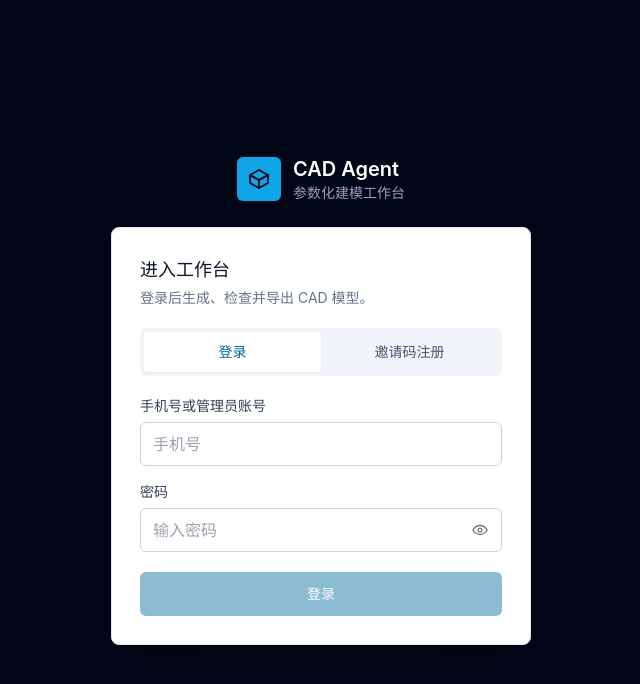
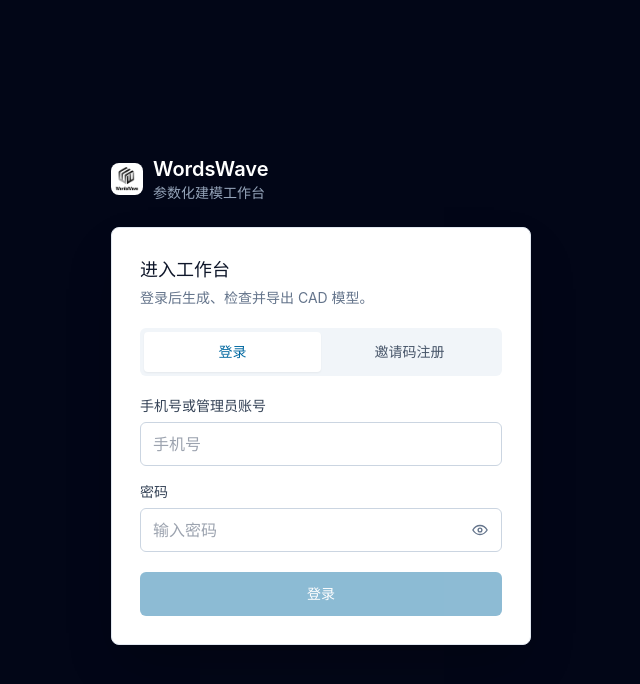
Before and after one commit to OwenYWT/CAD-Agent, a React (Vite) app in the folder frontend/: page / in a window 1280 px wide. Shown: the top 684 px of the page, without its empty margins (319-959 px from the left). Built offline with nearby package versions, Linux system fonts and the light colour scheme; no server answers.

Commit message:
feat: apply WordsWave branding

```diff
--- a/frontend/index.html
+++ b/frontend/index.html
@@ -4,8 +4,9 @@
     <meta charset="UTF-8" />
     <meta name="viewport" content="width=device-width, initial-scale=1.0" />
     <meta name="theme-color" content="#020617" />
-    <meta name="description" content="CAD Agent 参数化建模工作台" />
-    <title>CAD Agent | 参数化建模工作台</title>
+    <link rel="icon" type="image/jpeg" href="/src/assets/wordswave-logo.jpg" />
+    <meta name="description" content="WordsWave AI 工程工作台" />
+    <title>WordsWave | AI 工程工作台</title>
   </head>
   <body>
     <div id="root"></div>
--- a/frontend/src/components/LoginPage.tsx
+++ b/frontend/src/components/LoginPage.tsx
@@ -1,6 +1,7 @@
 import { useMemo, useState } from "react";
 import type { AuthSession } from "../auth";
 import { saveAuthSession } from "../auth";
+import { BrandMark } from "./common/BrandMark";
 import { Icon } from "./ui/Icon";
 
 const API_BASE = import.meta.env.VITE_API_BASE || "";
@@ -90,13 +91,14 @@ export function LoginPage({ onLogin }: LoginPageProps) {
   return (
     <main className="flex min-h-[100dvh] items-center justify-center bg-slate-950 p-4 sm:p-6">
       <div className="w-full max-w-[420px]">
-        <div className="mb-6 flex items-center justify-center gap-3 text-white">
-          <span className="flex h-11 w-11 items-center justify-center rounded-md bg-sky-500 text-slate-950"><Icon name="box" size={24} /></span>
-          <div>
-            <h1 className="text-xl font-semibold">CAD Agent</h1>
-            <p className="text-sm text-slate-400">参数化建模工作台</p>
-          </div>
-        </div>
+        <BrandMark
+          className="mb-6 justify-center text-white"
+          description="参数化建模工作台"
+          descriptionClassName="text-sm text-slate-400"
+          nameClassName="text-xl"
+          size="login"
+          tone="inverse"
+        />
 
         <form className="space-y-5 rounded-lg border border-slate-200 bg-white p-5 shadow-2xl sm:p-7" onSubmit={submit}>
           <div>
--- a/frontend/src/components/common/BrandMark.tsx
+++ b/frontend/src/components/common/BrandMark.tsx
@@ -3,6 +3,9 @@ import logoUrl from "../../assets/wordswave-logo.jpg";
 
 interface BrandMarkProps {
   className?: string;
+  description?: string;
+  descriptionClassName?: string;
+  nameClassName?: string;
   showName?: boolean;
   size?: "default" | "login";
   tone?: "default" | "inverse";
@@ -10,6 +13,9 @@ interface BrandMarkProps {
 
 export function BrandMark({
   className = "",
+  description,
+  descriptionClassName = "",
+  nameClassName = "",
   showName = true,
   size = "default",
   tone = "default",
@@ -37,7 +43,12 @@ export function BrandMark({
           src={logoUrl}
         />
       )}
-      {showName ? <span className="font-semibold">WordsWave</span> : null}
+      {showName ? (
+        <span className="min-w-0">
+          <span className={`block font-semibold ${nameClassName}`}>WordsWave</span>
+          {description ? <span className={`block ${descriptionClassName}`}>{description}</span> : null}
+        </span>
+      ) : null}
     </span>
   );
 }
--- a/frontend/src/components/project/ProjectStart.tsx
+++ b/frontend/src/components/project/ProjectStart.tsx
@@ -2,6 +2,7 @@ import { useState } from "react";
 import type { ConnectionState } from "../../hooks/useWebSocket";
 import type { ManufacturingProfile } from "../../types";
 import { MANUFACTURING_PROFILE_PRESETS, getManufacturingProfilePreset } from "../../utils/manufacturingProfiles";
+import { BrandMark } from "../common/BrandMark";
 import { Icon } from "../ui/Icon";
 
 const EXAMPLES = [
@@ -34,7 +35,7 @@ export default function ProjectStart({ connectionState, onStart, onOpenHistory }
   return (
     <div className="flex h-[100dvh] min-w-[320px] flex-col bg-[var(--canvas)] text-[var(--ink)]">
       <header className="flex h-[56px] shrink-0 items-center px-5 sm:px-7">
-        <div className="flex items-center gap-2.5 text-sm font-semibold"><span className="workspace-brand">C</span>CAD Agent</div>
+        <BrandMark className="text-sm" />
         <button className="workspace-button ml-auto" onClick={onOpenHistory} type="button"><Icon name="history" size={15} />历史项目</button>
       </header>
       <main className="grid min-h-0 flex-1 place-items-center overflow-y-auto px-5 pb-16 pt-8">
--- a/frontend/src/components/project/WorkspaceHeader.tsx
+++ b/frontend/src/components/project/WorkspaceHeader.tsx
@@ -2,6 +2,7 @@ import type { AuthUser } from "../../auth";
 import type { ConnectionState } from "../../hooks/useWebSocket";
 import type { Project } from "../../types/engineering";
 import { AccountPanel } from "../AccountPanel";
+import { BrandMark } from "../common/BrandMark";
 import { Icon } from "../ui/Icon";
 
 interface HeaderProps {
@@ -22,7 +23,7 @@ export default function WorkspaceHeader(props: HeaderProps) {
   return (
     <header className="workspace-header">
       <button aria-label="打开项目导航" className="workspace-icon-button lg:hidden" onClick={props.onMenu} type="button"><Icon name="layers" size={17} /></button>
-      <button className="flex min-w-0 items-center gap-2" onClick={props.onBack} title="返回项目流程" type="button"><span className="workspace-brand">C</span><span className="hidden max-w-52 truncate text-sm font-semibold sm:inline">{props.project.name}</span></button>
+      <button className="flex min-w-0 items-center gap-2" onClick={props.onBack} title="返回项目流程" type="button"><BrandMark showName={false} /><span className="hidden max-w-52 truncate text-sm font-semibold sm:inline">{props.project.name}</span></button>
       <span className="workspace-branch hidden md:inline-flex"><Icon name="history" size={13} />{props.project.branch}</span>
       <span className={`workspace-status hidden xl:inline-flex ${props.connection === "connected" ? "text-emerald-700" : "text-amber-700"}`}><span className={props.connection === "connected" ? "bg-emerald-500" : "bg-amber-500"} />{props.connection === "connected" ? "已自动保存" : "实时连接中"}</span>
       <div className="ml-auto flex items-center gap-1">
--- a/frontend/src/index.css
+++ b/frontend/src/index.css
@@ -60,19 +60,6 @@ button,
 :focus-visible {
   outline: 2px solid var(--focus);
   outline-offset: 2px;
-}
-
-.workspace-brand {
-  display: grid;
-  width: 29px;
-  height: 29px;
-  flex: 0 0 auto;
-  place-items: center;
-  border-radius: 8px;
-  background: var(--ink);
-  color: white;
-  font-size: 12px;
-  font-weight: 700;
 }
 
 .workspace-button {
```
